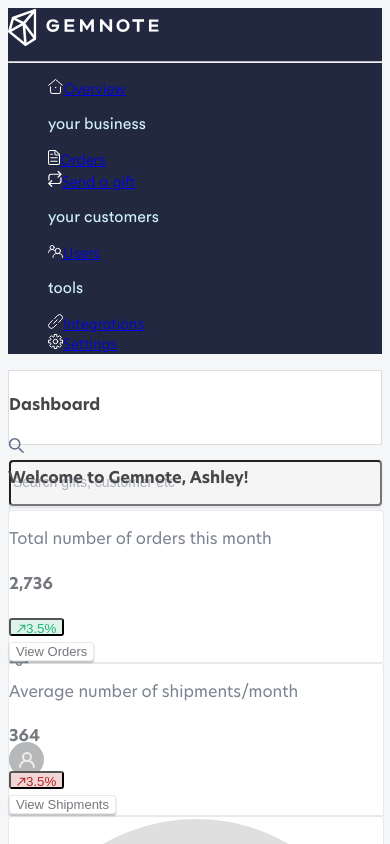
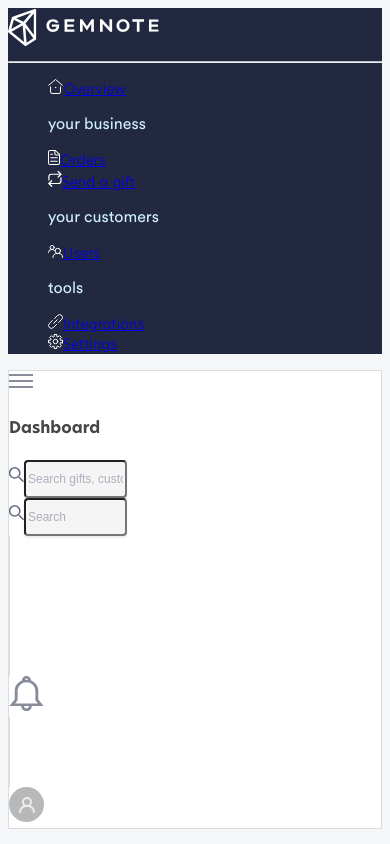
Before and after one commit to Alphajeez96/gemnote, a Vue app: page / in a window 390 px wide. Shown: the top 844 px of the page. Built offline with nearby package versions, Linux system fonts and the light colour scheme.

Commit message:
feature: added responsive view

```diff
--- a/src/components/index.vue
+++ b/src/components/index.vue
@@ -1,5 +1,5 @@
 <template>
-  <div class="pt-5 pb-7 px-6">
+  <div class="pt-5 pb-7 px-3 lg:px-6">
     <h4 class="font-bold text-xl lg:text-2xl route">
       Welcome to Gemnote, Ashley!
     </h4>
@@ -15,7 +15,7 @@
     </div>
 
     <!-- cars 3 here -->
-    <div class="mt-5 hidden">
+    <div class="mt-5 ">
       <card3 />
     </div>
   </div>
--- a/src/components/partials/topnav.vue
+++ b/src/components/partials/topnav.vue
@@ -1,17 +1,24 @@
 <template>
-  <nav class="relative hidden">
+  <nav class="relative">
     <!-- Notification drop down -->
     <notificationDropdown v-if="isNotificationOpen" @close="closeNotify" />
     <profileTab v-if="isProfileTabOpen" />
 
-    <div class="flex px-6">
+    <div class="flex items-center py-2.5 lg:py-0 lg:px-6 px-3">
+
+    <!-- Hamburger here -->
+      <div class="self-center lg:hidden mr-3">
+        <img src="../../assets/img/vectors/ic-nav.svg" alt="Hamburger" />
+      </div>
+
+      <!-- Route holder here -->
       <div class="self-center">
-        <h4 class="font-bold text-2xl route">{{ route }}</h4>
+        <h4 class="font-bold text-xl lg:text-2xl route">{{ route }}</h4>
       </div>
 
       <div class="ml-auto flex self-center items-center relative">
         <!-- search bar here -->
-        <div class="relative mx-6">
+        <div class="relative mx-6 hidden">
           <img
             src="@/assets/img/vectors/search-icon.svg"
             class="absolute search"
@@ -19,26 +26,41 @@
           />
           <input
             type="text"
-            class="focus:outline-none search-control px-10"
+            class="focus:outline-none search-control px-8 lg:px-10"
             placeholder="Search gifts, customer etc"
           />
         </div>
 
-        <div class="border-left"></div>
+           <div class="relative mx-2 lg:hidden">
+          <img
+            src="@/assets/img/vectors/search-icon.svg"
+            class="absolute search"
+            alt="search"
+          />
+          <input
+            type="text"
+            class="focus:outline-none text-xs search-control px-7"
+            placeholder="Search "
+          />
+        </div>
 
-        <div class="border-left"></div>
+        <div class="border-left hidden lg:block"></div>
+
+        <div class="border-left hidden lg:block"></div>
 
         <!--notification menu here  -->
         <div class="mx-6 hidden">
           <img
             src="@/assets/img/vectors/ic-notification.svg"
             alt="User"
+            height="35"
+            width="35"
             class="cursor-pointer"
             @click="openNotify"
           />
         </div>
 
-        <div class="border-left mr-6"></div>
+        <div class="border-left mr-6 hidden lg:block"></div>
 
         <!--profile menu here  -->
         <div>
@@ -120,9 +142,22 @@ nav {
 }
 
 @media (max-width: 575.98px) {
-.search-control{
-}
+  nav {
+    height: auto;
+  }
+  .search-control {
+    width: 95px;
+    height: 32px;
+  }
+  .search-control::placeholder {
+    font-size: 0.75rem;
+  }
+  .search {
+    top: 9px;
+    left: 9px;
+  }
 }
 
-@media (min-width: 576px) and (max-width: 767.98px) {}
+@media (min-width: 576px) and (max-width: 767.98px) {
+}
 </style>
```
Also changed, not shown: src/assets/img/vectors/ic-nav.svg (added).
